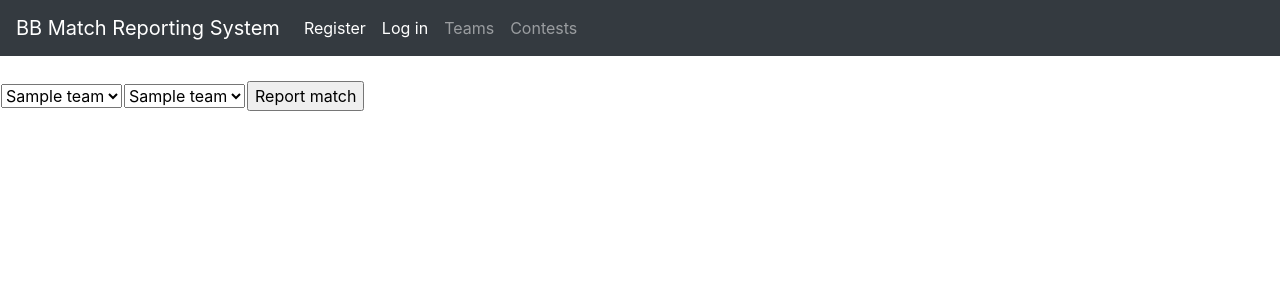
After one commit to Granigan/BBMRS, a Flask app: page /match/new in a window 1280 px wide. The commit adds this page. Shown: the top 300 px of the page. Run offline with Flask 2, Linux system fonts and the light colour scheme; tables that the repository leaves empty hold one stand-in row (values such as "Sample post"); some libraries are stand-ins or nearby versions.

Commit message:
adds match reporting

```diff
--- a/application/__init__.py
+++ b/application/__init__.py
@@ -68,6 +68,7 @@ from application.contests import views
 from application.contestteam import models
 
 from application.matches import models
+from application.matches import views
 
 @login_manager.user_loader
 def load_coach(coach_id):
--- a/application/contests/views.py
+++ b/application/contests/views.py
@@ -37,7 +37,7 @@ def contest_create():
 @login_required(role="ADMIN")
 def contest_delete(contest_id):
 
-    for id in ContestTeam.find_signed_teams(contest_id):
+    for id in ContestTeam.find_contests_by_team(contest_id):
         ct = ContestTeam.query.get(id)
         db.session.delete(ct)
 
--- /dev/null
+++ b/application/matches/forms.py
@@ -0,0 +1,16 @@
+from flask_wtf import FlaskForm
+from wtforms import SelectField, RadioField
+
+class MatchForm(FlaskForm):
+    winner = SelectField('Team', coerce=int)
+    loser = SelectField('Team', coerce=int)
+
+    def find_teams(self, teams):
+        all_teams = []
+        for team in teams:
+            all_teams.append((team.id, team.name))
+        self.winner.choices = all_teams
+        self.loser.choices = all_teams
+
+    class Meta:
+        csrf = False
--- /dev/null
+++ b/application/matches/views.py
@@ -0,0 +1,26 @@
+from flask import redirect, render_template, request, url_for
+from flask_login import current_user
+
+from application import app, db, login_required
+from application.matches.forms import MatchForm
+from application.teams.models import Team
+from application.matches.models import Match
+
+@app.route("/match/new")
+#@login_required()
+def match_form():
+    form = MatchForm()
+    form.find_teams(Team.query.all())
+    return render_template("matches/new.html", form=form)
+
+@app.route("/match", methods=["POST"])
+#@login_required()
+def match_report():
+    form = MatchForm(request.form)
+
+    m = Match(winner_id=form.winner.data, loser_id=form.loser.data)
+
+    db.session().add(m)
+    db.session().commit()
+
+    return redirect(url_for("contests_index"))
--- a/application/templates/layout.html
+++ b/application/templates/layout.html
@@ -27,6 +27,9 @@
                     </li>
                     <li class="nav-item active">
                         <a class="nav-link" href="{{ url_for('contest_form') }}">Add Contest</a>
+                    </li>
+                    <li class="nav-item active">
+                        <a class="nav-link" href="{{ url_for('match_form') }}">Report Match</a>
                     </li>
                     {% if current_user.get_role() == ['ADMIN'] %}
                     <li class="nav-item active">
--- /dev/null
+++ b/application/templates/matches/new.html
@@ -0,0 +1,19 @@
+{% extends "layout.html" %}
+
+{% block body %}
+    <form method="POST" action="{{ url_for('match_report') }}">
+        <table>
+            <tr>
+                <td>
+                    {{ form.winner }}
+                </td>
+                <td>
+                    {{ form.loser }}
+                </td>
+                <td>
+                    <input type="submit" value="Report match">
+                </td>
+            </tr>
+        </table>
+    </form>
+{% endblock %}
```
Also changed, not shown: application/contestteam/models.py (+0 -12 lines), application/matches/models.py (+5 -7 lines).
